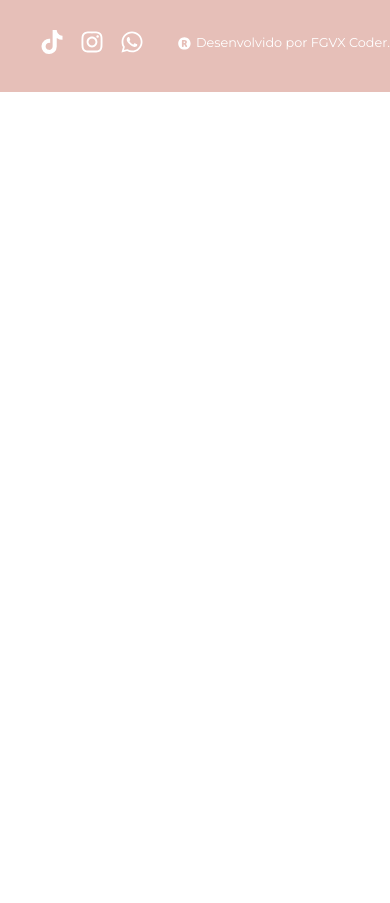
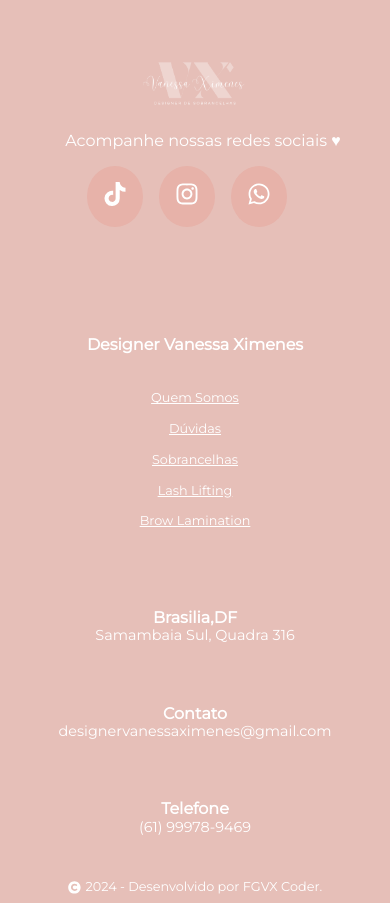
Before and after one commit to fguilherme12/designer-app, a React (Vite) app: page / in a window 390 px wide. Shown: the part 2220-3123 px from the top of the page. Before the commit the page ends 2312 px from the top, so only its background shows below. Built offline with nearby package versions, Linux system fonts and the light colour scheme.

Commit message:
style: Adicionando estilo footer
Adicionando estilo e responsividade do componente footer

```diff
--- a/src/components/Rodape/index.jsx
+++ b/src/components/Rodape/index.jsx
@@ -1,38 +1,109 @@
 import styled from "styled-components";
-import { FaWhatsapp } from "react-icons/fa";
-import { FaInstagram } from "react-icons/fa";
-import { FaTiktok } from "react-icons/fa";
-import { FaRegistered } from "react-icons/fa";
+import { FaWhatsapp, FaCopyright , FaInstagram, FaTiktok } from "react-icons/fa";
+import logo from "/imagens/logo.png"
+import { Link } from "react-router-dom";
 
+
+const Main = styled.main`
+    background-color: #E6BFB8;
+    width: 100%;
+    bottom: 0;
+    padding: 2rem 6rem;
+    box-sizing: border-box;
+
+    @media(max-width: 1000px) {
+        padding: 0.5rem;
+    }
+`
 
 const RodapeEstilizado = styled.footer`
     display: flex;
     justify-content: space-between;
     align-items: center;
-    width: 100%;
-    background-color: #E6BFB8;
-    height: 6rem;
-    bottom: 0;
+    margin-bottom: 1rem;
+
+    @media(max-width: 1000px) {
+        flex-direction: column;
+        gap: 2rem;
+        padding: 1rem;
+    }
 
 `
 
+const Container = styled.div`
+    display: flex;
+    flex-direction: column;
+    justify-content: space-between;
+    align-items: left;
+    margin-bottom: 5rem;
+
+    @media(max-width: 1000px) {
+        align-items: center;
+        margin-bottom: 2rem;
+    }
+`
+
+const Titulo = styled.p`
+    margin-top: -1rem;
+    padding-left: 1rem;
+    color: #fff;
+`
+
+const Logo = styled.img`
+    width: 10rem;
+    height: 8rem;
+    object-fit: contain;
+
+    @media(max-width: 1000px) {
+        width: 9rem;
+    }
+`
+
 const ListaEstilizada = styled.ul`
+    display: flex;
     list-style: none;
+    padding: 0.5rem;
+    margin-top: -0.5rem;
+`
 
-    li{
+const ItensLista = styled.li`
     display: inline-block;
     margin-right: 2rem;
+    border-radius: 50%;
+    background-color: #e7b2a9;
+    padding: 1rem;
+    text-align: center;
 
     @media(max-width: 1000px) {
         margin-right: 1rem;
     };
+`
+
+const SegundoContainer = styled.div`
+    display: flex;
+    flex-direction: column;
+    align-items: left;
+    gap: 1rem;
+
+    @media(max-width: 1000px) {
+        align-items: center;
+    }
+
+    h4 {
+        color: #fff;
     }
 `
 
-const RodapeTexto = styled.p`
+const LinkStyle = styled(Link)`
+    font-size: 0.8rem;
+    color: white;
+`
+
+const RodapeTexto = styled.div`
     display: flex;
+    justify-content: center;
     align-items: center;
-    font-size: 1rem;
+    font-size: 0.8rem;
     color: white;
 
     svg {
@@ -41,36 +112,75 @@ const RodapeTexto = styled.p`
 
     @media(max-width: 1000px) {
         font-size: 0.8rem;
+        position: relative;
+        bottom: 0;
     }
 `
 
-const RodapeTextoEndereco = styled.p`
-    font-size: 1rem;
+const TerceiroContainer = styled.div`
+    display: flex;
+    flex-direction: column;
+    justify-content: flex-start;
+    align-items: center;
+
+    h4 {
         color: white;
+        padding: 0;
+        margin: 3rem 0 0 0;
+    }
 
-    @media(max-width: 1000px) {
-        display: none;
+    p {
+        color: white;
+        margin: 0 0 0.8rem 0 ;
+        font-size: 0.9rem;
     }
 `
 
 function Rodape() {
     return (
+       <Main>
             <RodapeEstilizado>
+                <Container>
+                    <Logo src={logo} />
+                    <Titulo>Acompanhe nossas redes sociais ♥ </Titulo>
                     <ListaEstilizada>
-                <li>
+                        <ItensLista>
                             <a href=""></a>
                             <FaTiktok size={'1.5rem'} color="#fff"/>
-                </li>
-                <li>
+                        </ItensLista>
+                        <ItensLista>
                             <a href="https://www.instagram.com/designer.vanessaximenes" target="_blank"> <FaInstagram size={'1.5rem'} color="#fff"/></a>
-                </li>
-                <li>
+                        </ItensLista>
+                        <ItensLista>
                             <a href="https://api.whatsapp.com/send/?phone=5561999789469&text&type=phone_number&app_absent=0" target="_blank"> <FaWhatsapp size={'1.5rem'} color="#fff"/></a>
-                </li>
+                        </ItensLista>
                     </ListaEstilizada>
-            <RodapeTexto> <FaRegistered /> Desenvolvido por FGVX Coder. </RodapeTexto>
-            <RodapeTextoEndereco> Texto a ser decidido. </RodapeTextoEndereco>
+                </Container>
+
+                <SegundoContainer>
+                    <h4>Designer Vanessa Ximenes</h4>
+                    <LinkStyle to={'/quem-somos'}>Quem Somos</LinkStyle>
+                    <LinkStyle to={'/duvidas'}>Dúvidas </LinkStyle>
+                    <LinkStyle to={'sobrancelhas'} >Sobrancelhas</LinkStyle>
+                    <LinkStyle to={'lash'} >Lash Lifting</LinkStyle>
+                    <LinkStyle to={'brow'} >Brow Lamination </LinkStyle>
+                </SegundoContainer>
+
+                <TerceiroContainer>
+                    <h4> Brasilia,DF </h4>
+                    <p> Samambaia Sul, Quadra 316</p>
+                    <h4> Contato </h4>
+                    <p> designervanessaximenes@gmail.com</p>
+                    <h4> Telefone </h4>
+                    <p> (61) 99978-9469 </p>
+                </TerceiroContainer>
+
             </RodapeEstilizado>
+
+            <RodapeTexto> <FaCopyright /> 2024 - Desenvolvido por FGVX Coder. </RodapeTexto>
+       </Main>
+
+
     )
 
 }
```
Also changed, not shown: public/imagens/insta-logo.avif (deleted), public/imagens/wpp-logo.png (deleted). Lines whose indentation alone changed are shown as unchanged.
